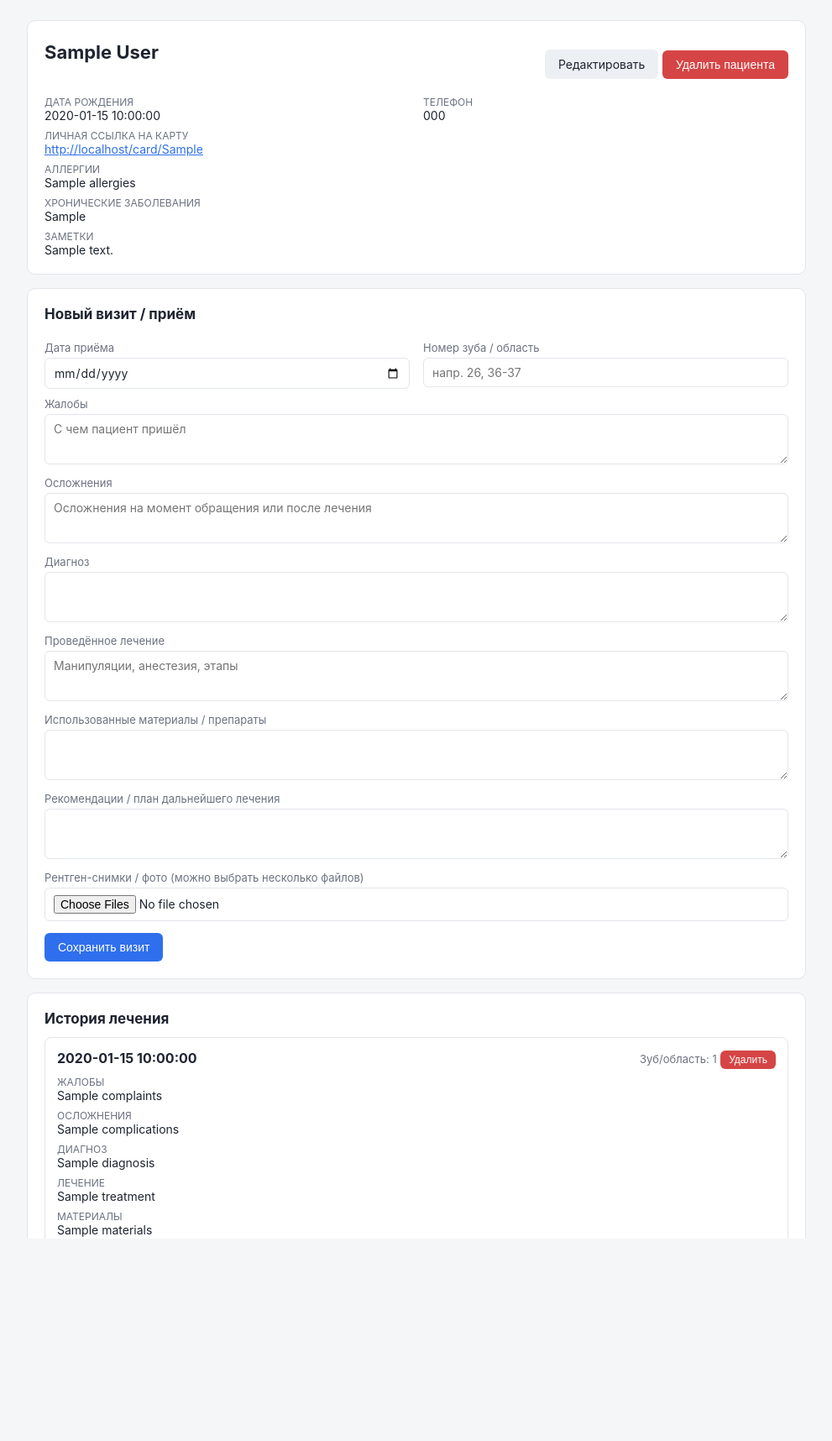
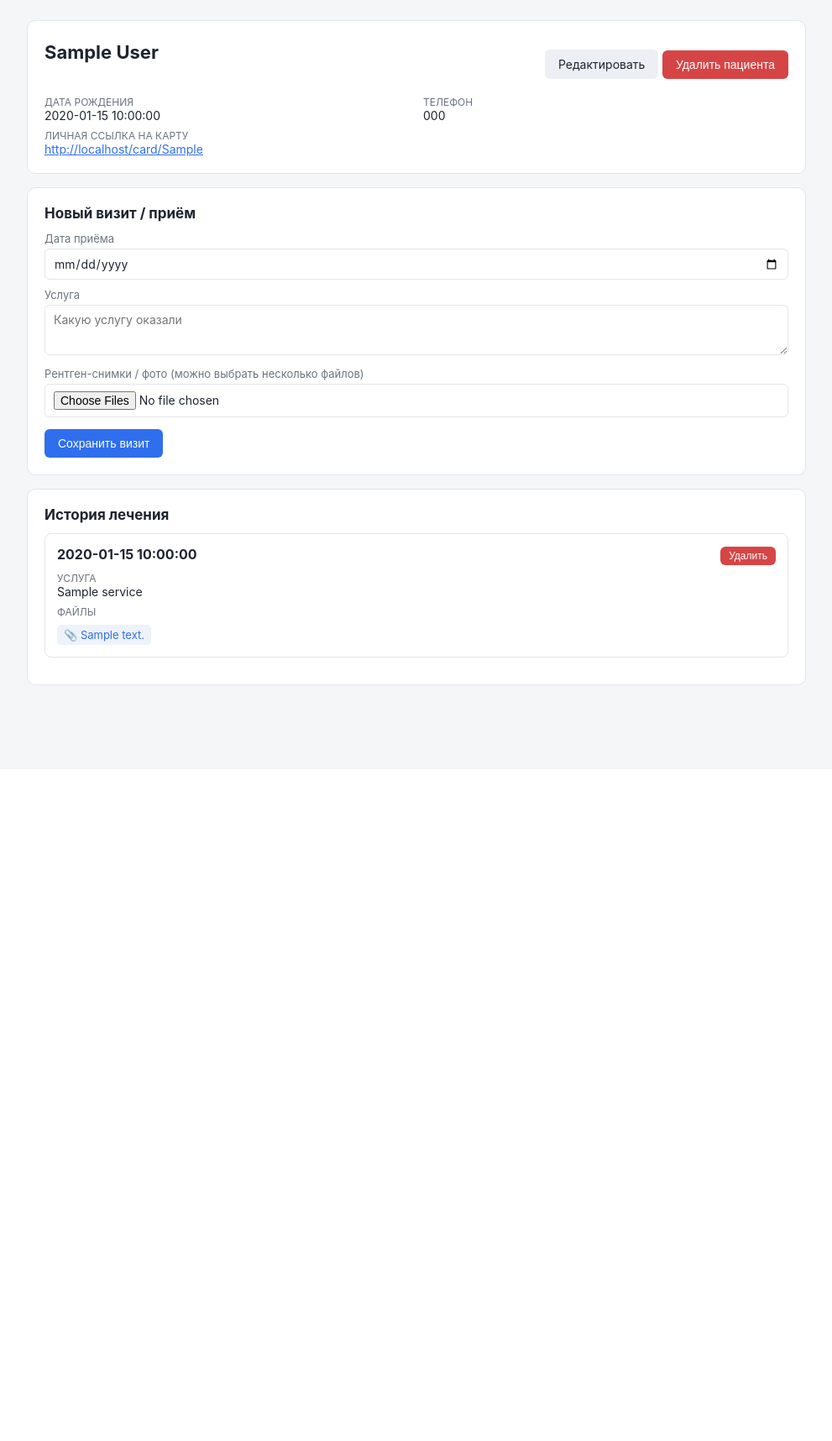
Before and after one commit to goshapa/dental-patients, a Flask app: template templates/patient.html in a window 1280 px wide. Shown: the part 50-1766 px from the top of the page at 84% size, without its empty margins (144-1135 px from the left). After the commit the page ends 866 px from the top, so only its background shows below. Run offline with Flask 3, Linux system fonts and the light colour scheme; the template is opened without the code that fills it: most values are stand-ins (such as "Sample title", 1, 10 or a date in 2020); some libraries are stand-ins or nearby versions.

Commit message:
Simplify to patient data + service performed
Drop the extra clinical fields (complaints, complications, diagnosis,
treatment, materials, recommendations, tooth number, allergies, chronic
conditions, notes) from both the web forms and the bot conversation for now,
replacing the per-visit detail with a single "service" field. The old
columns stay in the schema (unused) so this is easy to reverse later.

Co-Authored-By: Claude Sonnet 5 <noreply@anthropic.com>

```diff
--- a/app.py
+++ b/app.py
@@ -64,15 +64,12 @@ def new_patient():
     if request.method == "POST":
         db = get_db()
         row = db.execute(
-            "INSERT INTO patients (full_name, birth_date, phone, allergies, chronic_conditions, notes, access_token, created_at) "
-            "VALUES (%s, %s, %s, %s, %s, %s, %s, %s) RETURNING id",
+            "INSERT INTO patients (full_name, birth_date, phone, access_token, created_at) "
+            "VALUES (%s, %s, %s, %s, %s) RETURNING id",
             (
                 request.form["full_name"].strip(),
                 request.form.get("birth_date", "").strip(),
                 request.form.get("phone", "").strip(),
-                request.form.get("allergies", "").strip(),
-                request.form.get("chronic_conditions", "").strip(),
-                request.form.get("notes", "").strip(),
                 dbmod.gen_token(),
                 datetime.now(),
             ),
@@ -120,14 +117,11 @@ def edit_patient(patient_id):
         return "Пациент не найден", 404
     if request.method == "POST":
         db.execute(
-            "UPDATE patients SET full_name=%s, birth_date=%s, phone=%s, allergies=%s, chronic_conditions=%s, notes=%s WHERE id=%s",
+            "UPDATE patients SET full_name=%s, birth_date=%s, phone=%s WHERE id=%s",
             (
                 request.form["full_name"].strip(),
                 request.form.get("birth_date", "").strip(),
                 request.form.get("phone", "").strip(),
-                request.form.get("allergies", "").strip(),
-                request.form.get("chronic_conditions", "").strip(),
-                request.form.get("notes", "").strip(),
                 patient_id,
             ),
         )
@@ -152,18 +146,11 @@ def new_visit(patient_id):
         return "Пациент не найден", 404
 
     row = db.execute(
-        "INSERT INTO visits (patient_id, visit_date, tooth_number, complaints, complications, diagnosis, "
-        "treatment, materials, recommendations, created_at) VALUES (%s, %s, %s, %s, %s, %s, %s, %s, %s, %s) RETURNING id",
+        "INSERT INTO visits (patient_id, visit_date, service, created_at) VALUES (%s, %s, %s, %s) RETURNING id",
         (
             patient_id,
             request.form.get("visit_date") or date.today().isoformat(),
-            request.form.get("tooth_number", "").strip(),
-            request.form.get("complaints", "").strip(),
-            request.form.get("complications", "").strip(),
-            request.form.get("diagnosis", "").strip(),
-            request.form.get("treatment", "").strip(),
-            request.form.get("materials", "").strip(),
-            request.form.get("recommendations", "").strip(),
+            request.form.get("service", "").strip(),
             datetime.now(),
         ),
     ).fetchone()
--- a/db.py
+++ b/db.py
@@ -42,6 +42,7 @@ def init_db():
                 id SERIAL PRIMARY KEY,
                 patient_id INTEGER NOT NULL REFERENCES patients(id) ON DELETE CASCADE,
                 visit_date TEXT NOT NULL,
+                service TEXT,
                 tooth_number TEXT,
                 complaints TEXT,
                 complications TEXT,
@@ -85,6 +86,13 @@ def init_db():
         if "access_token" not in col_names:
             conn.execute("ALTER TABLE patients ADD COLUMN access_token TEXT UNIQUE")
 
+        # migrate older deployments that predate the simplified "service" field
+        visit_cols = conn.execute(
+            "SELECT column_name FROM information_schema.columns WHERE table_name = 'visits'"
+        ).fetchall()
+        if "service" not in {c["column_name"] for c in visit_cols}:
+            conn.execute("ALTER TABLE visits ADD COLUMN service TEXT")
+
         rows = conn.execute(
             "SELECT id FROM patients WHERE access_token IS NULL OR access_token = ''"
         ).fetchall()
--- a/templates/patient.html
+++ b/templates/patient.html
@@ -24,51 +24,16 @@
   </div>
   <div class="field-label">Личная ссылка на карту</div>
   <div class="field-value"><a href="{{ url_for('patient_card', token=patient.access_token, _external=True) }}">{{ url_for('patient_card', token=patient.access_token, _external=True) }}</a></div>
-  {% if patient.allergies %}
-  <div class="field-label">Аллергии</div>
-  <div class="field-value">{{ patient.allergies }}</div>
-  {% endif %}
-  {% if patient.chronic_conditions %}
-  <div class="field-label">Хронические заболевания</div>
-  <div class="field-value">{{ patient.chronic_conditions }}</div>
-  {% endif %}
-  {% if patient.notes %}
-  <div class="field-label">Заметки</div>
-  <div class="field-value">{{ patient.notes }}</div>
-  {% endif %}
 </div>
 
 <div class="card">
   <h2>Новый визит / приём</h2>
   <form method="post" action="{{ url_for('new_visit', patient_id=patient.id) }}" enctype="multipart/form-data">
-    <div class="row">
-      <div>
-        <label>Дата приёма</label>
-        <input type="date" name="visit_date" value="{{ today }}">
-      </div>
-      <div>
-        <label>Номер зуба / область</label>
-        <input type="text" name="tooth_number" placeholder="напр. 26, 36-37">
-      </div>
-    </div>
+    <label>Дата приёма</label>
+    <input type="date" name="visit_date" value="{{ today }}">
 
-    <label>Жалобы</label>
-    <textarea name="complaints" placeholder="С чем пациент пришёл"></textarea>
-
-    <label>Осложнения</label>
-    <textarea name="complications" placeholder="Осложнения на момент обращения или после лечения"></textarea>
-
-    <label>Диагноз</label>
-    <textarea name="diagnosis"></textarea>
-
-    <label>Проведённое лечение</label>
-    <textarea name="treatment" placeholder="Манипуляции, анестезия, этапы"></textarea>
-
-    <label>Использованные материалы / препараты</label>
-    <textarea name="materials"></textarea>
-
-    <label>Рекомендации / план дальнейшего лечения</label>
-    <textarea name="recommendations"></textarea>
+    <label>Услуга</label>
+    <textarea name="service" placeholder="Какую услугу оказали"></textarea>
 
     <label>Рентген-снимки / фото (можно выбрать несколько файлов)</label>
     <input type="file" name="attachments" multiple accept=".png,.jpg,.jpeg,.gif,.bmp,.webp,.pdf,.dcm">
@@ -85,18 +50,12 @@
       <div class="visit-header">
         <span class="visit-date">{{ v.visit_date }}</span>
         <span>
-          {% if v.tooth_number %}<span class="muted">Зуб/область: {{ v.tooth_number }}</span>{% endif %}
           <form class="inline" method="post" action="{{ url_for('delete_visit', visit_id=v.id) }}" onsubmit="return confirm('Удалить эту запись о визите?');">
             <button class="btn danger" style="margin-top:0;padding:4px 10px;font-size:12px;" type="submit">Удалить</button>
           </form>
         </span>
       </div>
-      {% if v.complaints %}<div class="field-label">Жалобы</div><div class="field-value">{{ v.complaints }}</div>{% endif %}
-      {% if v.complications %}<div class="field-label">Осложнения</div><div class="field-value">{{ v.complications }}</div>{% endif %}
-      {% if v.diagnosis %}<div class="field-label">Диагноз</div><div class="field-value">{{ v.diagnosis }}</div>{% endif %}
-      {% if v.treatment %}<div class="field-label">Лечение</div><div class="field-value">{{ v.treatment }}</div>{% endif %}
-      {% if v.materials %}<div class="field-label">Материалы</div><div class="field-value">{{ v.materials }}</div>{% endif %}
-      {% if v.recommendations %}<div class="field-label">Рекомендации</div><div class="field-value">{{ v.recommendations }}</div>{% endif %}
+      {% if v.service %}<div class="field-label">Услуга</div><div class="field-value">{{ v.service }}</div>{% endif %}
       {% if v.files %}
       <div class="field-label">Файлы</div>
       <div class="files">
```
Also changed, not shown: bot_logic.py (+12 -44 lines), templates/patient_form.html (+0 -9 lines).
